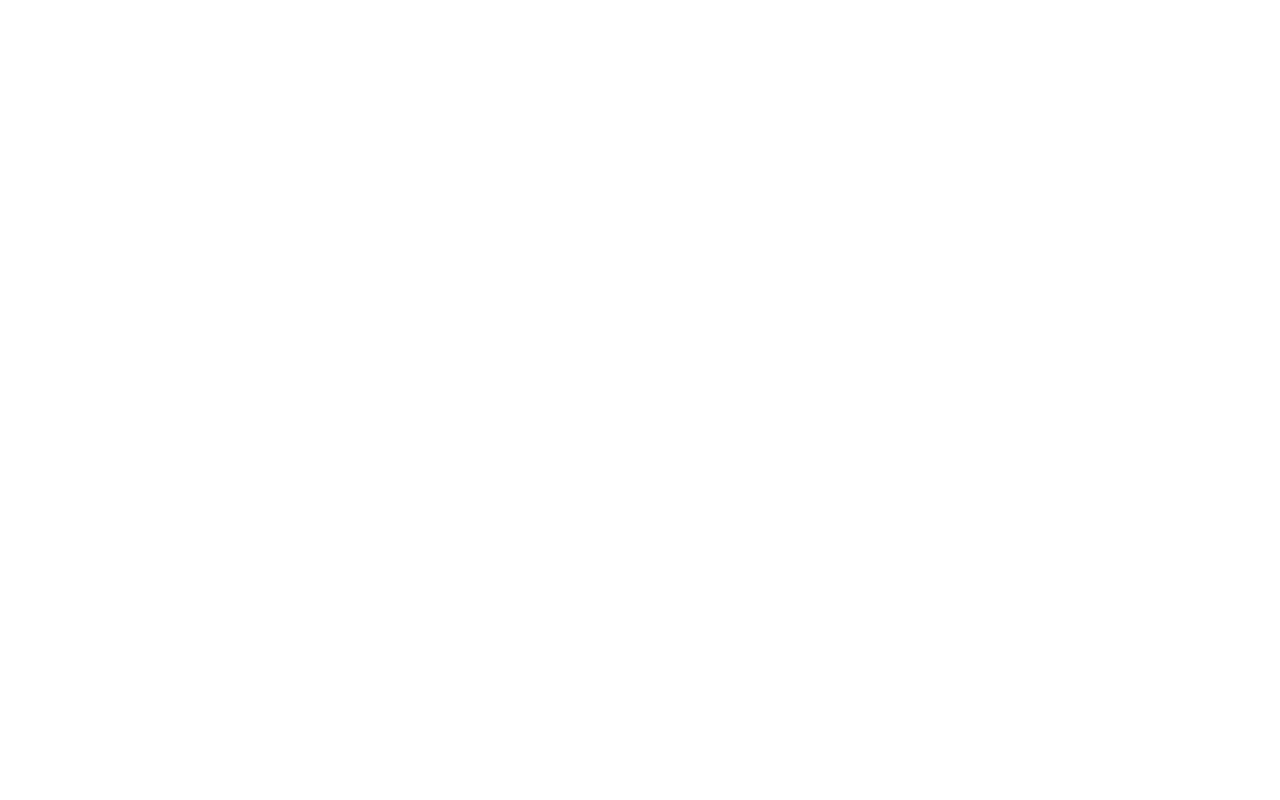
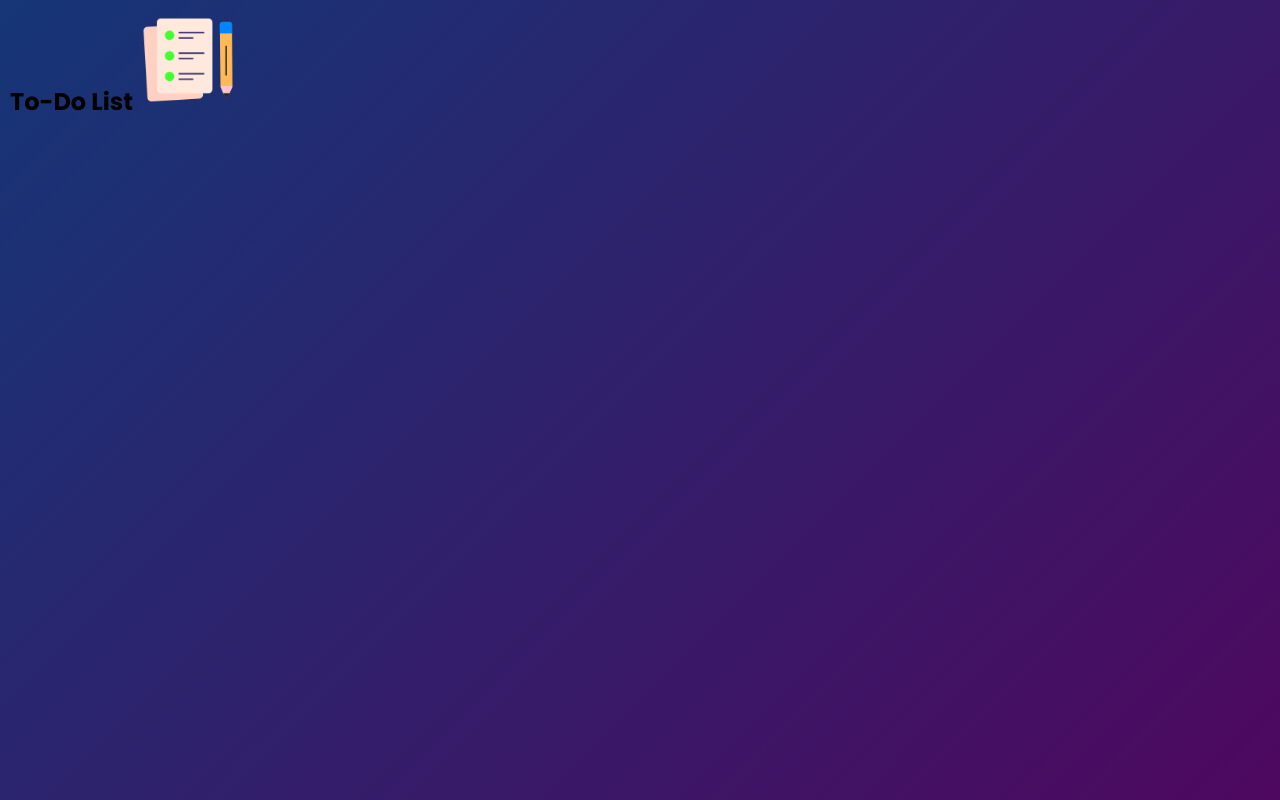
Before and after one commit to Anna-Ashton/todo_app_bc, a plain HTML site: page index.html in a window 1280 px wide. Drawn offline with Linux system fonts and the light colour scheme; a web font is replaced by a local one.

Commit message:
add a todo sub-container with header

```diff
--- a/index.html
+++ b/index.html
@@ -8,6 +8,10 @@
     <link rel="stylesheet" href="style.css">
 </head>
 <body>
-
+    <div class="container">
+        <div class="todoApp">
+            <h2>To-Do List <img src="./images/icon.png" alt="todo"></h2>
+        </div>
+    </div>
 </body>
 </html>
```
